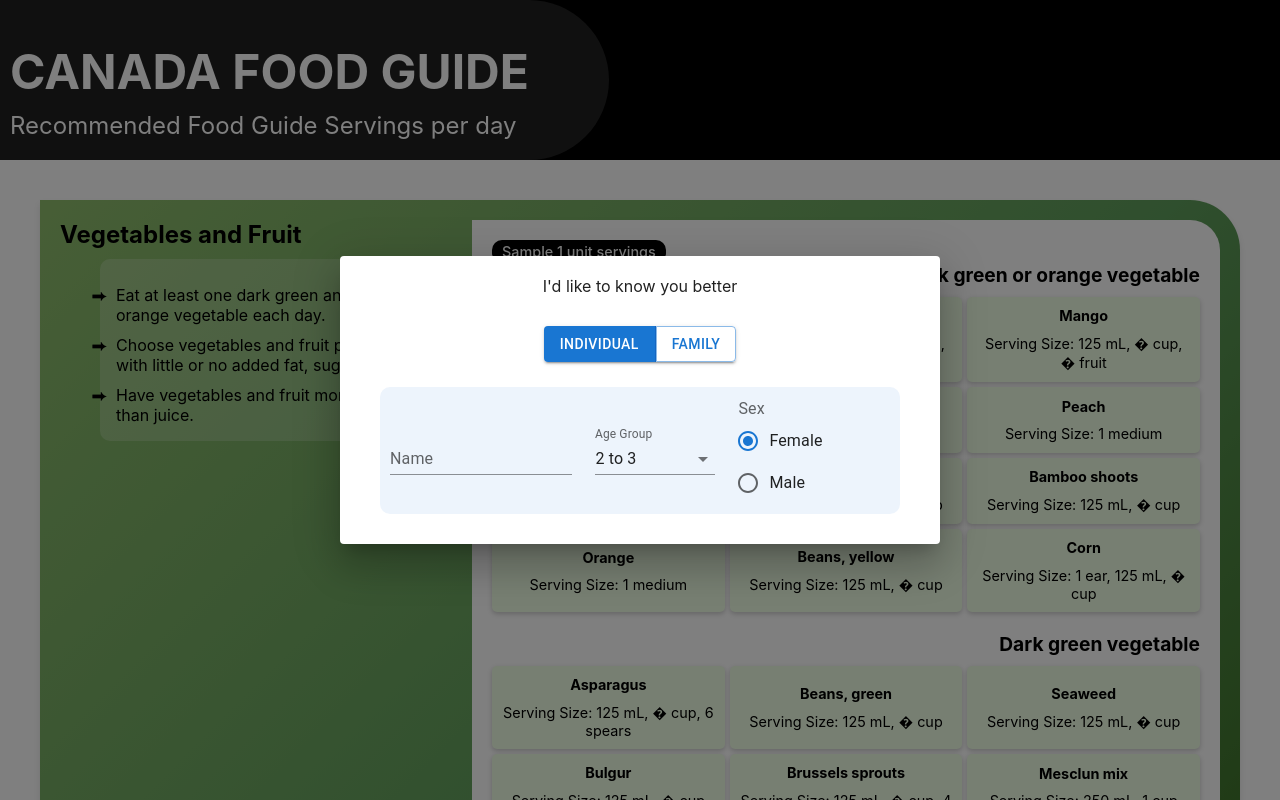
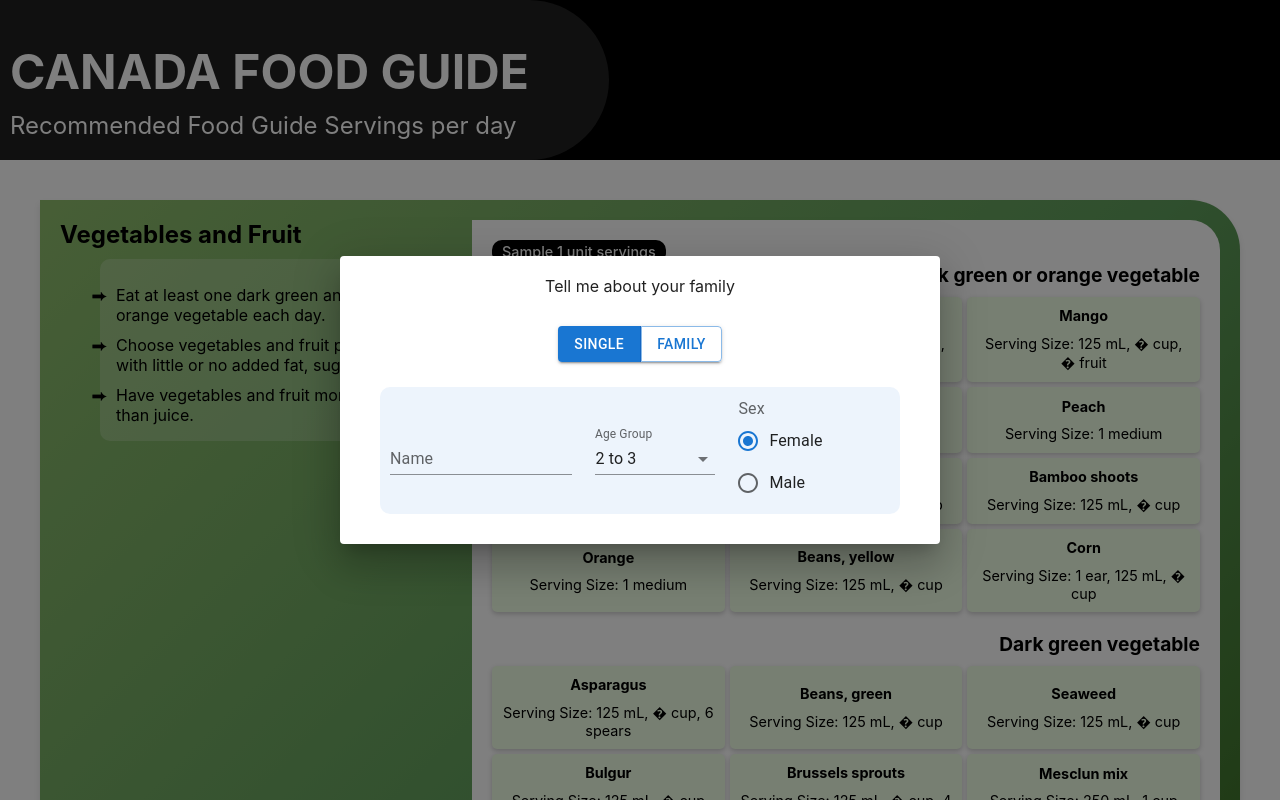
Before and after one commit to samsonmaconi/canada-food-guide, a React app: page / in a window 1280 px wide. Shown: the top 800 px of the page. Built offline with nearby package versions, Linux system fonts and the light colour scheme.

Commit message:
fix: chore

```diff
--- a/src/components/Registration/Registration.strings.ts
+++ b/src/components/Registration/Registration.strings.ts
@@ -1,9 +1,9 @@
 // TODO: Localize for other languages
 
 export const REGISTRATION_STRING_CONSTANTS = {
-    userRegistration: "I'd like to know you better",
+    userRegistration: "Tell me about your family",
     addMember: "Add Member",
-    individual: "Individual",
+    individual: "Single",
     family: "Family",
     familyName: "Family Name",
     name: "Name",
```
